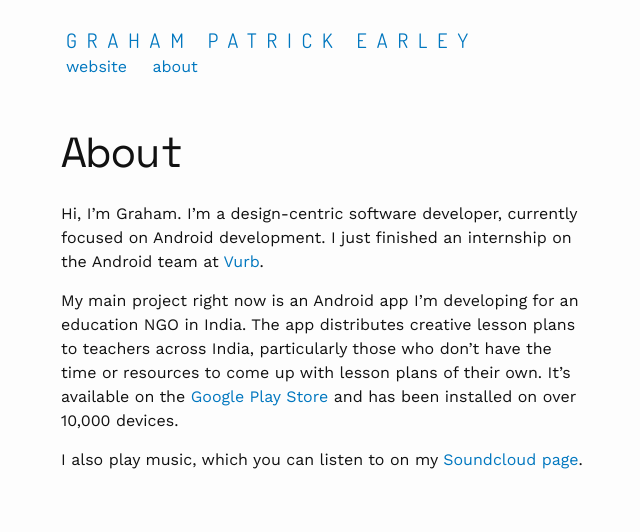
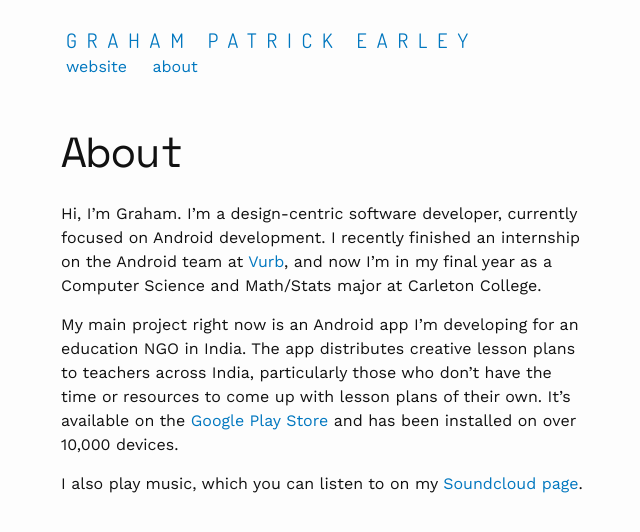
Before and after one commit to grahamearley/blog, a Jekyll site: the page built from about.md, in a window 1280 px wide. Shown: the top 532 px of the page, without its empty margins (304-944 px from the left). Built offline with Jekyll 4.4.1, drawn with Linux system fonts in a browser that asks for light colours.

Commit message:
Update about.md

```diff
--- a/about.md
+++ b/about.md
@@ -4,7 +4,7 @@ title: About
 permalink: /about/
 ---
 
-Hi, I'm Graham. I'm a design-centric software developer, currently focused on Android development. I just finished an internship on the Android team at [Vurb](https://vurb.com/).
+Hi, I'm Graham. I'm a design-centric software developer, currently focused on Android development. I recently finished an internship on the Android team at [Vurb](https://vurb.com/), and now I'm in my final year as a Computer Science and Math/Stats major at Carleton College.
 
 My main project right now is an Android app I'm developing for an education NGO in India. The app distributes creative lesson plans to teachers across India, particularly those who don't have the time or resources to come up with lesson plans of their own. It's available on the [Google Play Store](https://play.google.com/store/apps/details?id=org.jnanaprabodhini.happyteacherapp) and has been installed on over 10,000 devices.
 
```
